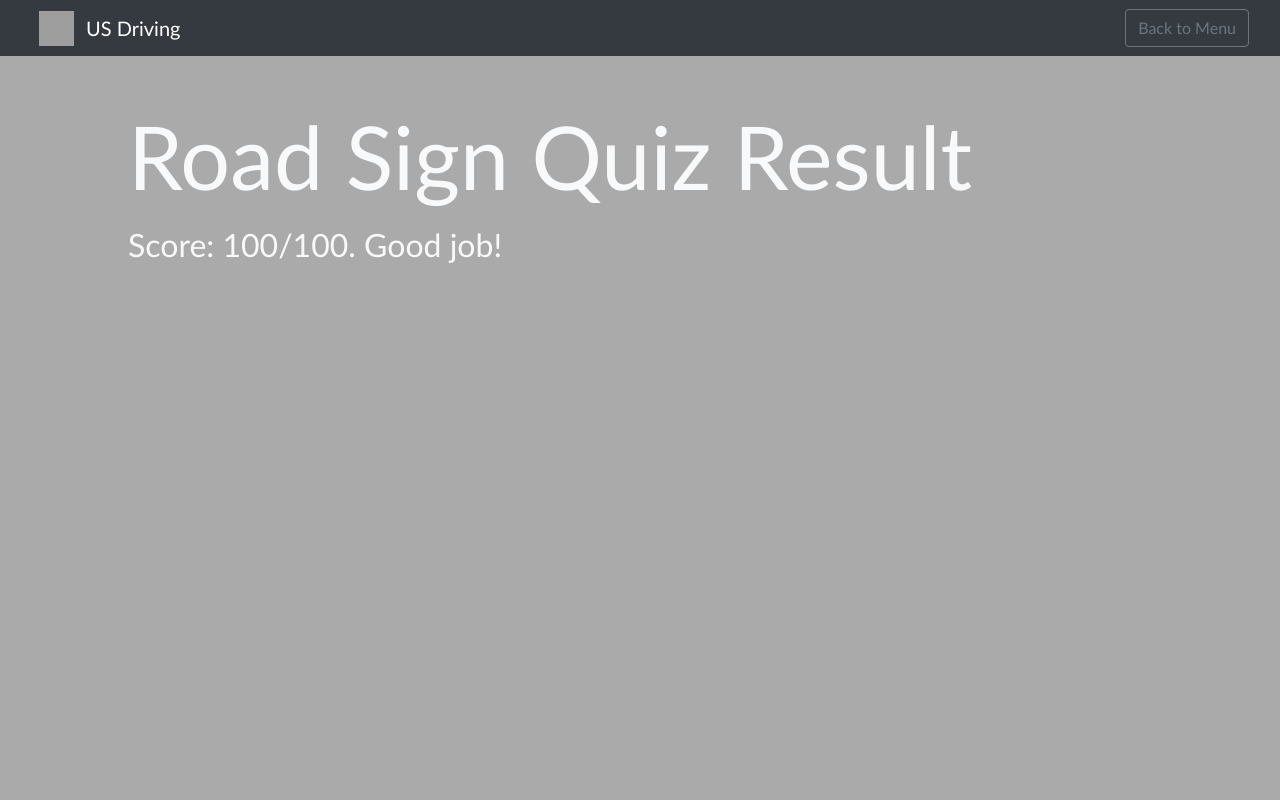
After one commit to lyz9518/road_sign_tutorial, a Flask app: template templates/ud-quizResult.html in a window 1280 px wide. The commit adds this page. Run offline with Flask 2, Linux system fonts and the light colour scheme; the template is opened without the code that fills it, so the values that code supplies are empty; some libraries are stand-ins or nearby versions; grey boxes are pictures that could not be loaded.

Commit message:
implemented quiz end(result) page

```diff
--- a/server.py
+++ b/server.py
@@ -63,7 +63,7 @@ def quiz(num = None):
 
 @app.route('/quizresult')
 def quizresult():
-    return render_template('ud-quiz.html', title = 'Quiz', quiz_questions = quiz_questions, user_answers = user_answers)
+    return render_template('ud-quizResult.html', title = 'Quiz', quiz_questions = quiz_questions, user_answers = user_answers)
 
 
 @app.route('/mark', methods=['POST'])
--- a/static/css/main.css
+++ b/static/css/main.css
@@ -45,3 +45,19 @@ body{
 .content-width{
   width: fit-content;
 }
+
+.questioin-padding {
+  padding-bottom: 20px;
+}
+
+.result-stem {
+  font-size: 25px;
+}
+
+.result-wrong {
+  background-color: #D8000C;
+}
+
+.result-correct {
+  background-color: green;
+}
--- /dev/null
+++ b/static/js/quizResult.js
@@ -0,0 +1,72 @@
+function displayResult(quiz_questions, user_answers){
+  $("#result").empty()
+  score = 100
+  var result = $("<h2 class='text-light'>")
+  $.each(quiz_questions, function(index, value){
+    answer = value["answer"]
+    user_answer = user_answers[index]
+    if(answer != user_answer){
+      score = score - 10
+    }
+  });
+  $(result).append("Score: " + score + "/100.")
+  if(score < 60){
+    $(result).append(" You did not pass this quiz!")
+  }
+  else{
+    $(result).append(" Good job!")
+  }
+  $("#result").append(result)
+}
+
+function displayQuestions(quiz_questions, user_answers){
+  $("#detail").empty()
+  $.each(quiz_questions, function(index, value){
+    console.log(index, value)
+
+    var question = $("<div class='questioin-padding'>")
+    var stem = $("<div class='text-light result-stem'>")
+    var options = $("<div>")
+    var option1 = $("<div class='text-light'>")
+    var option2 = $("<div class='text-light'>")
+    var option3 = $("<div class='text-light'>")
+    var option4 = $("<div class='text-light'>")
+    var selection = $("<div class='text-light result-wrong'>")
+
+    $(stem).append((index+1).toString() + ". ")
+    $(stem).append(value["stem"])
+
+    $(option1).append("A. " + value["A"])
+    $(option2).append("B. " + value["B"])
+    $(option3).append("C. " + value["C"])
+    $(option4).append("D. " + value["D"])
+
+    $(options).append(option1)
+    $(options).append(option2)
+    $(options).append(option3)
+    $(options).append(option4)
+
+    selected = user_answers[index]
+    answer = value["answer"]
+    if(selected == "X"){
+      $(selection).append("You did not answer this question. Answer is " + answer)
+    }
+    else{
+      $(selection).append("You selected " + selected + ". Answer is " + answer)
+      if(selected == answer){
+        $(selection).removeClass("result-wrong")
+        $(selection).addClass("result-correct")
+      }
+    }
+
+    $(question).append(stem)
+    $(question).append(options)
+    $(question).append(selection)
+    $("#detail").append(question)
+  });
+}
+
+$(document).ready(function(){
+  displayResult(quiz_questions, user_answers);
+  displayQuestions(quiz_questions, user_answers);
+});
--- /dev/null
+++ b/templates/ud-quizResult.html
@@ -0,0 +1,39 @@
+{% extends "ud-layout.html" %}
+
+{% block content %}
+<script src="{{url_for('static', filename='js/quizResult.js')}}"></script>
+
+<script>
+      let title = {{title|tojson}}
+      let quiz_questions = {{quiz_questions|tojson}}
+      let user_answers = {{user_answers|tojson}}
+</script>
+
+<style>
+      #content{
+          height: auto;
+          background: rgba(0,0,0,.5);
+          padding-left: 20px;
+          padding-right: 20px;
+          margin-bottom: 50px;
+      }
+
+      .question-stem{
+          font-size: xx-large;
+          margin-top:10px;
+      }
+</style>
+
+<div class="mx-10p">
+    <p card-text class="display-2 text-light mt-5"><b>Road Sign Quiz Result</b></p>
+    <div id="result">
+
+    </div>
+    <div id = "content">
+      <div id="detail">
+
+      </div>
+    </div>
+</div>
+
+{% endblock %}
```
